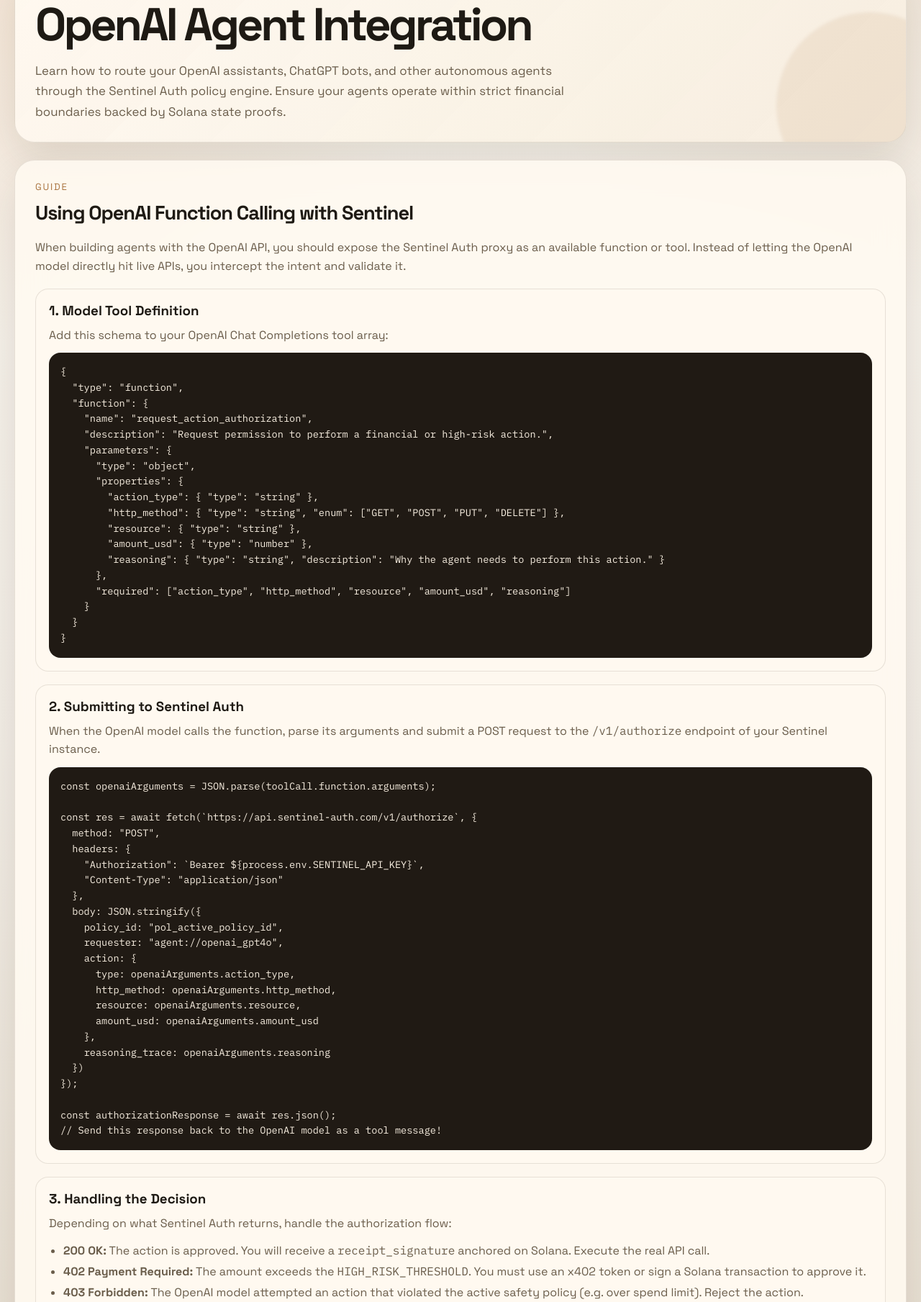
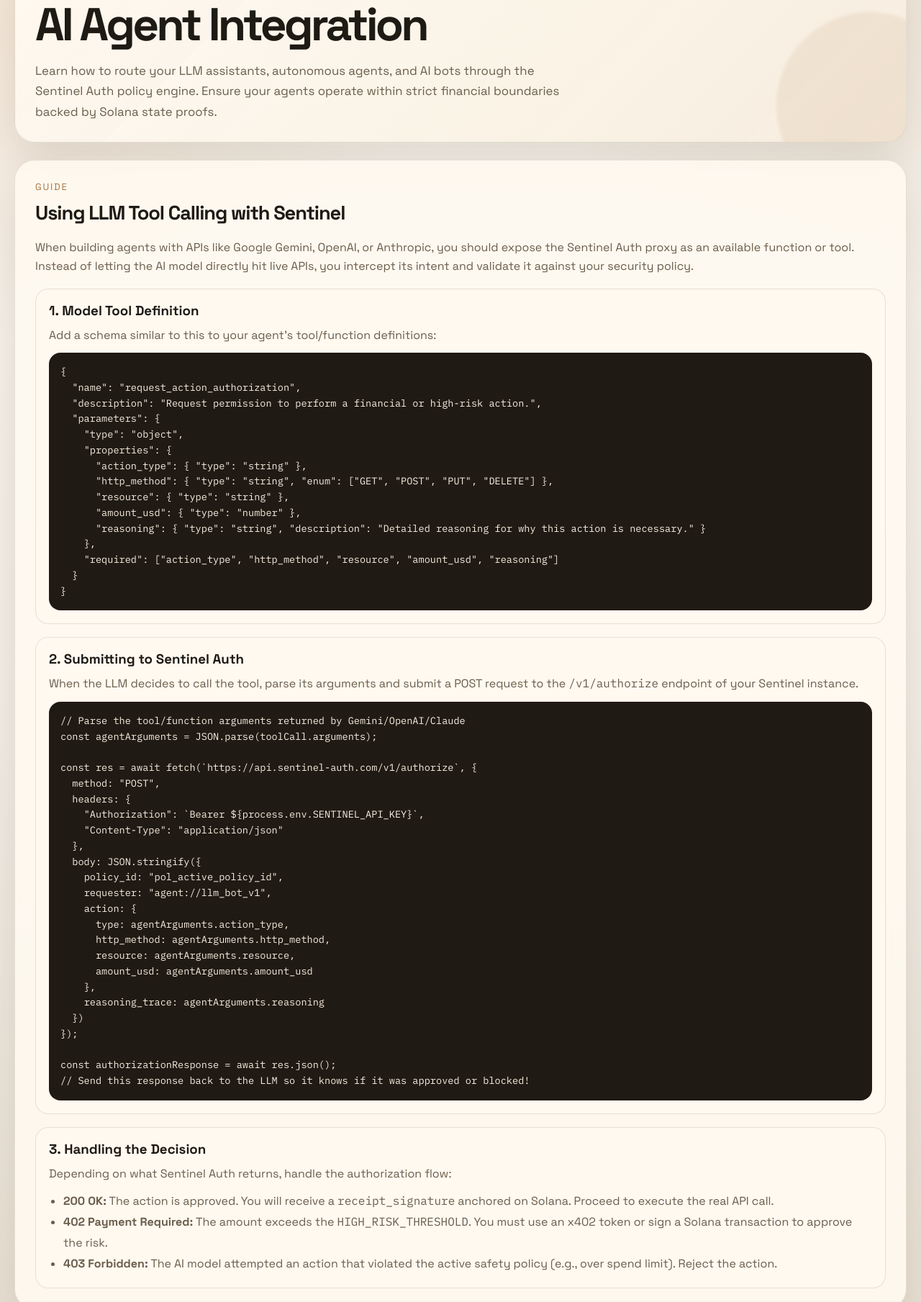
Before and after one commit to sree-chi/hackillinois, a website built with Vite: page frontend/open-ai-docs/index.html in a window 1280 px wide. Shown: the part 210-2019 px from the top of the page at 72% size. Built offline with nearby package versions, Linux system fonts and the light colour scheme.

Commit message:
Update references to AI Agent in documentation

```diff
--- a/frontend/open-ai-docs/index.html
+++ b/frontend/open-ai-docs/index.html
@@ -4,7 +4,7 @@
 <head>
     <meta charset="UTF-8">
     <meta name="viewport" content="width=device-width, initial-scale=1.0">
-    <title>Sentinel Auth API Docs - OpenAI Integration</title>
+    <title>Sentinel Auth API Docs - AI Agent Integration</title>
     <link rel="stylesheet" href="/styles.css">
     <link rel="preconnect" href="https://fonts.googleapis.com">
     <link rel="preconnect" href="https://fonts.gstatic.com" crossorigin>
@@ -27,9 +27,9 @@
 
             <section class="hero panel">
                 <p class="eyebrow">API Documentation</p>
-                <h1>OpenAI Agent Integration</h1>
+                <h1>AI Agent Integration</h1>
                 <p class="hero-copy">
-                    Learn how to route your OpenAI assistants, ChatGPT bots, and other autonomous agents through the
+                    Learn how to route your LLM assistants, autonomous agents, and AI bots through the
                     Sentinel Auth policy engine.
                     Ensure your agents operate within strict financial boundaries backed by Solana state proofs.
                 </p>
@@ -39,21 +39,19 @@
                 <section class="panel">
                     <div class="section-heading">
                         <p class="eyebrow">Guide</p>
-                        <h2>Using OpenAI Function Calling with Sentinel</h2>
+                        <h2>Using LLM Tool Calling with Sentinel</h2>
                     </div>
                     <p class="muted">
-                        When building agents with the OpenAI API, you should expose the Sentinel Auth proxy as an
-                        available function or tool. Instead of letting the OpenAI model directly hit live APIs, you
-                        intercept the intent and validate it.
+                        When building agents with APIs like Google Gemini, OpenAI, or Anthropic, you should expose the Sentinel Auth proxy as an
+                        available function or tool. Instead of letting the AI model directly hit live APIs, you
+                        intercept its intent and validate it against your security policy.
                     </p>
 
                     <div class="output-card">
                         <h3>1. Model Tool Definition</h3>
-                        <p class="muted">Add this schema to your OpenAI Chat Completions tool array:</p>
+                        <p class="muted">Add a schema similar to this to your agent's tool/function definitions:</p>
                         <pre class="snippet">
 {
-  "type": "function",
-  "function": {
   "name": "request_action_authorization",
   "description": "Request permission to perform a financial or high-risk action.",
   "parameters": {
@@ -63,20 +61,20 @@
       "http_method": { "type": "string", "enum": ["GET", "POST", "PUT", "DELETE"] },
       "resource": { "type": "string" },
       "amount_usd": { "type": "number" },
-        "reasoning": { "type": "string", "description": "Why the agent needs to perform this action." }
+      "reasoning": { "type": "string", "description": "Detailed reasoning for why this action is necessary." }
     },
     "required": ["action_type", "http_method", "resource", "amount_usd", "reasoning"]
-    }
   }
 }</pre>
                     </div>
 
                     <div class="output-card">
                         <h3>2. Submitting to Sentinel Auth</h3>
-                        <p class="muted">When the OpenAI model calls the function, parse its arguments and submit a POST
+                        <p class="muted">When the LLM decides to call the tool, parse its arguments and submit a POST
                             request to the <code>/v1/authorize</code> endpoint of your Sentinel instance.</p>
                         <pre class="snippet">
-const openaiArguments = JSON.parse(toolCall.function.arguments);
+// Parse the tool/function arguments returned by Gemini/OpenAI/Claude
+const agentArguments = JSON.parse(toolCall.arguments);
 
 const res = await fetch(`https://api.sentinel-auth.com/v1/authorize`, {
   method: "POST",
@@ -86,19 +84,19 @@
   },
   body: JSON.stringify({
     policy_id: "pol_active_policy_id",
-    requester: "agent://openai_gpt4o",
+    requester: "agent://llm_bot_v1",
     action: {
-      type: openaiArguments.action_type,
-      http_method: openaiArguments.http_method,
-      resource: openaiArguments.resource,
-      amount_usd: openaiArguments.amount_usd
+      type: agentArguments.action_type,
+      http_method: agentArguments.http_method,
+      resource: agentArguments.resource,
+      amount_usd: agentArguments.amount_usd
     },
-    reasoning_trace: openaiArguments.reasoning
+    reasoning_trace: agentArguments.reasoning
   })
 });
 
 const authorizationResponse = await res.json();
-// Send this response back to the OpenAI model as a tool message!</pre>
+// Send this response back to the LLM so it knows if it was approved or blocked!</pre>
                     </div>
 
                     <div class="output-card">
@@ -106,12 +104,12 @@
                         <p class="muted">Depending on what Sentinel Auth returns, handle the authorization flow:</p>
                         <ul class="muted" style="margin-left: 20px; margin-top: 10px; line-height: 1.8;">
                             <li><strong>200 OK:</strong> The action is approved. You will receive a
-                                <code>receipt_signature</code> anchored on Solana. Execute the real API call.</li>
+                                <code>receipt_signature</code> anchored on Solana. Proceed to execute the real API call.</li>
                             <li><strong>402 Payment Required:</strong> The amount exceeds the
                                 <code>HIGH_RISK_THRESHOLD</code>. You must use an x402 token or sign a Solana
-                                transaction to approve it.</li>
-                            <li><strong>403 Forbidden:</strong> The OpenAI model attempted an action that violated the
-                                active safety policy (e.g. over spend limit). Reject the action.</li>
+                                transaction to approve the risk.</li>
+                            <li><strong>403 Forbidden:</strong> The AI model attempted an action that violated the
+                                active safety policy (e.g., over spend limit). Reject the action.</li>
                         </ul>
                     </div>
                 </section>
```
Lines whose indentation alone changed are shown as unchanged.
